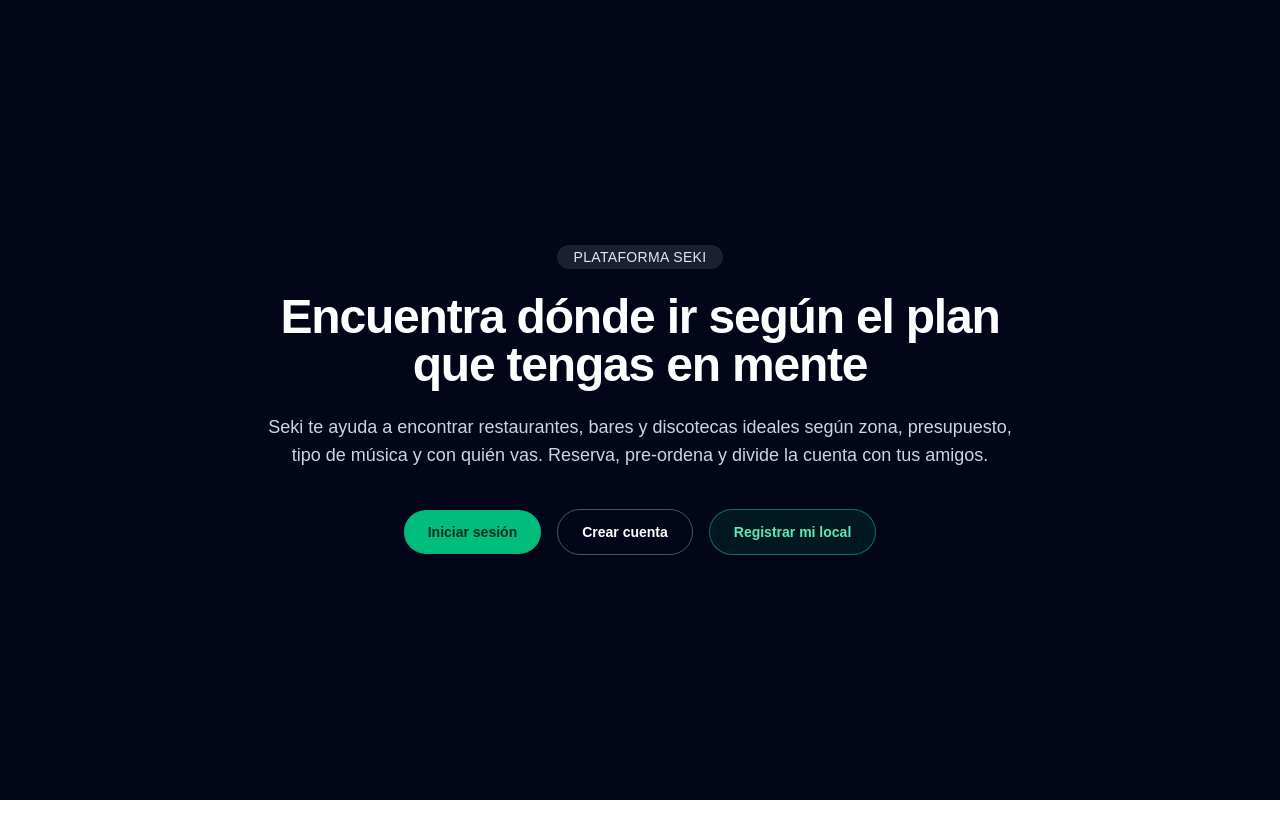
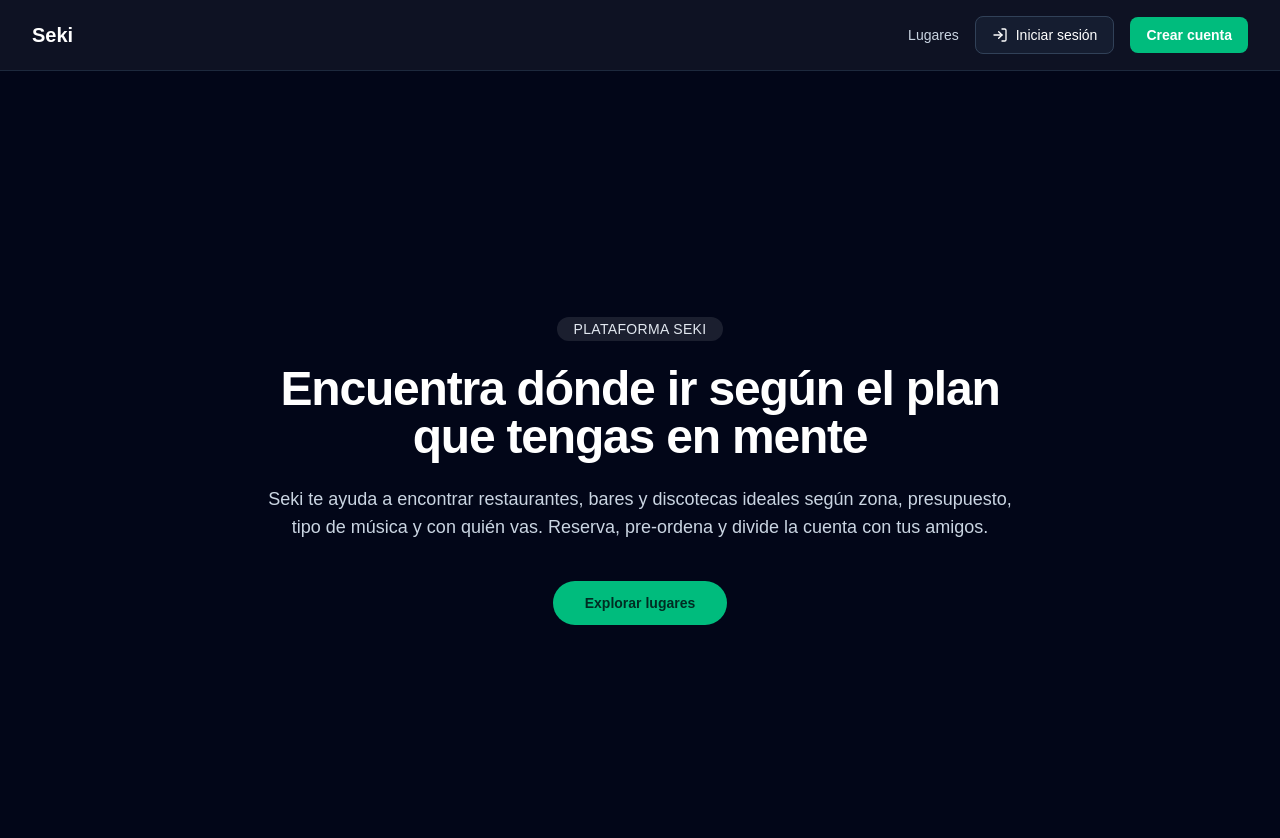
Before and after one commit to Camiloesoto/spotly, a Next.js app in the folder spotly/: page / in a window 1280 px wide. Shown: the top 838 px of the page. Before the commit the page ends 800 px from the top, so only its background shows below. Built offline with nearby package versions, Linux system fonts and the light colour scheme; no server answers.

Commit message:
fix: correct auth routes from /auth/* to /* (route groups don't appear in URL)

```diff
--- a/spotly/src/app/(auth)/login/page.tsx
+++ b/spotly/src/app/(auth)/login/page.tsx
@@ -3,8 +3,8 @@
 import { zodResolver } from "@hookform/resolvers/zod";
 import { ArrowRight, Loader2, Lock, LogIn, Mail, ShieldCheck } from "lucide-react";
 import Link from "next/link";
-import { useRouter } from "next/navigation";
-import { useState } from "react";
+import { useRouter, useSearchParams } from "next/navigation";
+import { Suspense, useState } from "react";
 import { useForm } from "react-hook-form";
 import { z } from "zod";
 
@@ -20,10 +20,25 @@
 type LoginFormValues = z.infer<typeof loginSchema>;
 
 export default function LoginPage() {
+  return (
+    <Suspense fallback={
+      <main className="flex min-h-screen items-center justify-center bg-slate-950 text-white">
+        <Loader2 className="h-8 w-8 animate-spin text-emerald-500" />
+      </main>
+    }>
+      <LoginPageContent />
+    </Suspense>
+  );
+}
+
+function LoginPageContent() {
   const router = useRouter();
+  const searchParams = useSearchParams();
   const loginMutation = useLoginMutation();
   const oauthMutation = useOAuthMutation();
   const [serverError, setServerError] = useState<string | null>(null);
+
+  const redirectTo = searchParams.get("redirect") || null;
 
   const {
     register,
@@ -45,7 +60,7 @@
         email: values.email,
         password: values.password,
       });
-      redirectByRole(session, router);
+      redirectByRole(session, router, redirectTo);
     } catch (error) {
       const message =
         error instanceof Error
@@ -152,7 +167,7 @@
                 Recordarme 30 días
               </label>
               <Link
-                href="/auth/forgot-password"
+                href="/forgot-password"
                 className="text-sky-200 underline-offset-4 hover:underline"
               >
                 Recuperar contraseña
@@ -207,7 +222,7 @@
             <p className="text-sm text-slate-300">
               ¿Aún no tienes cuenta?{" "}
               <Link
-                href="/auth/register"
+                href="/register"
                 className="text-sky-200 underline-offset-4 hover:underline"
               >
                 Regístrate gratis
@@ -220,7 +235,18 @@
   );
 }
 
-function redirectByRole(session: Session, router: ReturnType<typeof useRouter>) {
+function redirectByRole(
+  session: Session,
+  router: ReturnType<typeof useRouter>,
+  redirectTo?: string | null
+) {
+  // Si hay un redirect específico, usarlo
+  if (redirectTo) {
+    router.push(redirectTo);
+    return;
+  }
+
+  // Si no, redirigir según el rol
   const role = session.user.role;
   if (role === "owner") {
     router.push("/dashboard/owner");
--- a/spotly/src/app/(auth)/register/page.tsx
+++ b/spotly/src/app/(auth)/register/page.tsx
@@ -321,7 +321,7 @@
             </button>
             <p className="text-sm text-slate-300">
               ¿Ya tienes una cuenta?{" "}
-              <Link href="/auth/login" className="text-emerald-300 underline-offset-4 hover:underline">
+              <Link href="/login" className="text-emerald-300 underline-offset-4 hover:underline">
                 Inicia sesión aquí
               </Link>
             </p>
--- a/spotly/src/app/(public)/places/new/page.tsx
+++ b/spotly/src/app/(public)/places/new/page.tsx
@@ -16,12 +16,13 @@
 } from "lucide-react";
 import Link from "next/link";
 import { useRouter } from "next/navigation";
-import { useState } from "react";
+import { useState, useEffect } from "react";
 import { useForm, useFieldArray } from "react-hook-form";
 import { z } from "zod";
 
 import { useRegisterLocalMutation } from "@/modules/auth/hooks";
 import type { LocalRegisterPayload } from "@/modules/auth/types";
+import { useAuthStore } from "@/lib/store/auth-store";
 
 const DAYS_OF_WEEK = [
   { value: "monday", label: "Lunes" },
@@ -87,6 +88,15 @@
 export default function RegisterLocalPage() {
   const router = useRouter();
   const [serverError, setServerError] = useState<string | null>(null);
+  const user = useAuthStore((state) => state.user);
+  const status = useAuthStore((state) => state.status);
+
+  // Proteger la ruta: solo usuarios autenticados pueden registrar locales
+  useEffect(() => {
+    if (status === "idle" || (status !== "loading" && !user)) {
+      router.push("/login?redirect=/places/new");
+    }
+  }, [status, user, router]);
 
   const {
     register,
--- a/spotly/src/app/(public)/places/page.tsx
+++ b/spotly/src/app/(public)/places/page.tsx
@@ -37,23 +37,12 @@
   return (
     <main className="mx-auto min-h-screen w-full max-w-7xl px-4 py-8 sm:px-6 lg:px-8">
       <header className="mb-8 space-y-3">
-        <div className="flex flex-col gap-4 sm:flex-row sm:items-center sm:justify-between">
-          <div>
-            <h1 className="text-3xl font-bold tracking-tight text-slate-900 sm:text-4xl">
-              Descubre lugares increíbles
-            </h1>
-            <p className="mt-2 text-base text-slate-600 sm:text-lg">
-              Explora restaurantes, bares y discotecas cercanas. Encuentra tu próximo plan perfecto.
-            </p>
-          </div>
-          <Link
-            href="/places/new"
-            className="flex items-center justify-center gap-2 rounded-xl bg-emerald-500 px-6 py-3 text-sm font-semibold text-white transition hover:bg-emerald-600 focus:outline-none focus:ring-2 focus:ring-emerald-300 focus:ring-offset-2"
-          >
-            <UtensilsCrossed className="h-4 w-4" />
-            Registrar mi local
-          </Link>
-        </div>
+        <h1 className="text-3xl font-bold tracking-tight text-slate-900 sm:text-4xl">
+          Descubre lugares increíbles
+        </h1>
+        <p className="text-base text-slate-600 sm:text-lg">
+          Explora restaurantes, bares y discotecas cercanas. Encuentra tu próximo plan perfecto.
+        </p>
       </header>
 
       <section className="mb-8 space-y-4">
--- a/spotly/src/app/layout.tsx
+++ b/spotly/src/app/layout.tsx
@@ -2,6 +2,7 @@
 import { Geist, Geist_Mono } from "next/font/google";
 import "./globals.css";
 import { AppProviders } from "./providers";
+import { Navbar } from "@/components/Navbar";
 
 const geistSans = Geist({
   variable: "--font-geist-sans",
@@ -25,11 +26,14 @@
   children: React.ReactNode;
 }>) {
   return (
-    <html lang="en">
+    <html lang="es">
       <body
         className={`${geistSans.variable} ${geistMono.variable} antialiased`}
       >
-        <AppProviders>{children}</AppProviders>
+        <AppProviders>
+          <Navbar />
+          {children}
+        </AppProviders>
       </body>
     </html>
   );
--- a/spotly/src/app/page.tsx
+++ b/spotly/src/app/page.tsx
@@ -13,24 +13,12 @@
         <p className="mt-6 text-lg text-slate-300">
           Seki te ayuda a encontrar restaurantes, bares y discotecas ideales según zona, presupuesto, tipo de música y con quién vas. Reserva, pre-ordena y divide la cuenta con tus amigos.
         </p>
-        <div className="mt-10 flex flex-wrap items-center justify-center gap-4">
+        <div className="mt-10">
           <Link
-            href="/auth/login"
-            className="rounded-full bg-emerald-500 px-6 py-3 text-sm font-semibold text-emerald-950 transition hover:bg-emerald-400"
+            href="/places"
+            className="inline-flex items-center justify-center rounded-full bg-emerald-500 px-8 py-3 text-sm font-semibold text-emerald-950 transition hover:bg-emerald-400"
           >
-            Iniciar sesión
-          </Link>
-          <Link
-            href="/auth/register"
-            className="rounded-full border border-white/30 px-6 py-3 text-sm font-semibold text-white transition hover:border-emerald-300 hover:text-emerald-300"
-          >
-            Crear cuenta
-          </Link>
-          <Link
-            href="/places/new"
-            className="rounded-full border border-emerald-400/50 bg-emerald-500/10 px-6 py-3 text-sm font-semibold text-emerald-300 transition hover:border-emerald-300 hover:bg-emerald-500/20"
-          >
-            Registrar mi local
+            Explorar lugares
           </Link>
         </div>
       </section>
--- /dev/null
+++ b/spotly/src/components/Navbar.tsx
@@ -0,0 +1,88 @@
+"use client";
+
+import { LogIn, LogOut, User, UtensilsCrossed } from "lucide-react";
+import Link from "next/link";
+import { useRouter } from "next/navigation";
+
+import { logout } from "@/modules/auth/service";
+import { useAuthStore } from "@/lib/store/auth-store";
+
+export function Navbar() {
+  const router = useRouter();
+  const user = useAuthStore((state) => state.user);
+  const status = useAuthStore((state) => state.status);
+
+  const handleLogout = async () => {
+    await logout();
+    router.push("/");
+  };
+
+  return (
+    <nav className="border-b border-slate-800 bg-slate-950/95 backdrop-blur-sm">
+      <div className="mx-auto flex w-full max-w-7xl items-center justify-between px-4 py-4 sm:px-6 lg:px-8">
+        <Link href="/" className="text-xl font-bold text-white transition hover:text-emerald-400">
+          Seki
+        </Link>
+
+        <div className="flex items-center gap-4">
+          <Link
+            href="/places"
+            className="text-sm font-medium text-slate-300 transition hover:text-white"
+          >
+            Lugares
+          </Link>
+
+          {status === "authenticated" && user ? (
+            <>
+              {user.role === "owner" && (
+                <Link
+                  href="/places/new"
+                  className="flex items-center gap-2 rounded-lg bg-emerald-500 px-4 py-2 text-sm font-semibold text-white transition hover:bg-emerald-600"
+                >
+                  <UtensilsCrossed className="h-4 w-4" />
+                  Registrar local
+                </Link>
+              )}
+              <Link
+                href={
+                  user.role === "admin"
+                    ? "/dashboard/admin"
+                    : user.role === "owner"
+                      ? "/dashboard/owner"
+                      : "/dashboard/user"
+                }
+                className="flex items-center gap-2 rounded-lg border border-slate-700 bg-slate-800/50 px-4 py-2 text-sm font-medium text-white transition hover:bg-slate-800"
+              >
+                <User className="h-4 w-4" />
+                {user.name}
+              </Link>
+              <button
+                onClick={handleLogout}
+                className="flex items-center gap-2 rounded-lg border border-slate-700 bg-slate-800/50 px-4 py-2 text-sm font-medium text-slate-300 transition hover:bg-slate-800 hover:text-white"
+              >
+                <LogOut className="h-4 w-4" />
+                Salir
+              </button>
+            </>
+          ) : (
+            <>
+              <Link
+                href="/login"
+                className="flex items-center gap-2 rounded-lg border border-slate-700 bg-slate-800/50 px-4 py-2 text-sm font-medium text-white transition hover:bg-slate-800"
+              >
+                <LogIn className="h-4 w-4" />
+                Iniciar sesión
+              </Link>
+              <Link
+                href="/register"
+                className="rounded-lg bg-emerald-500 px-4 py-2 text-sm font-semibold text-white transition hover:bg-emerald-600"
+              >
+                Crear cuenta
+              </Link>
+            </>
+          )}
+        </div>
+      </div>
+    </nav>
+  );
+}
```
